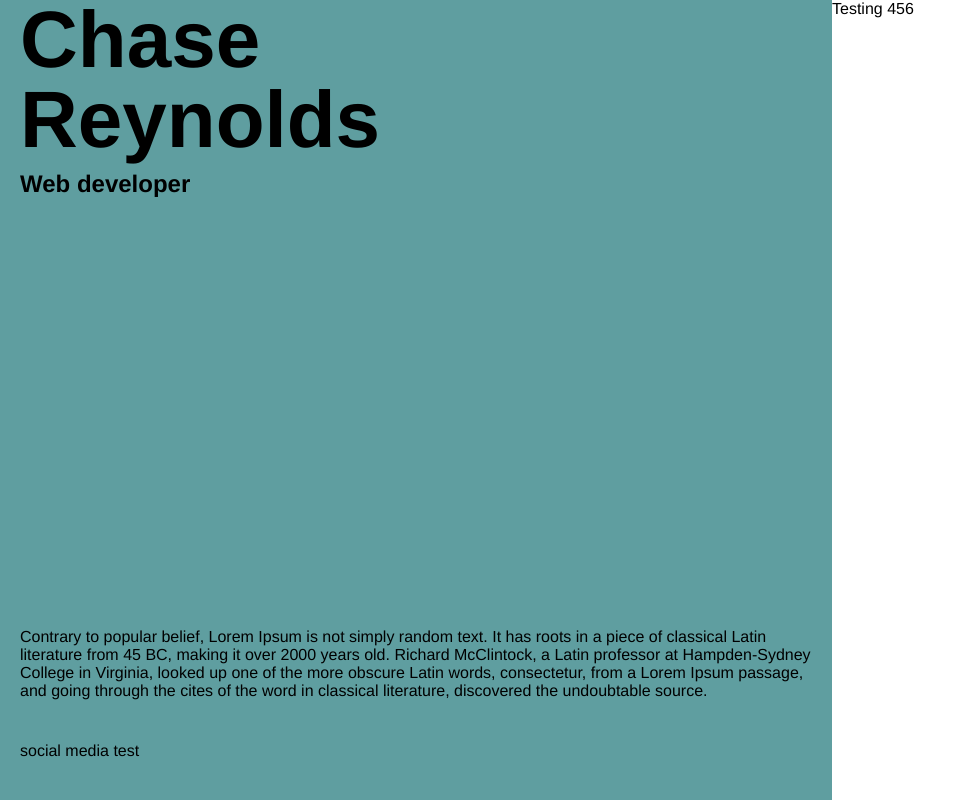
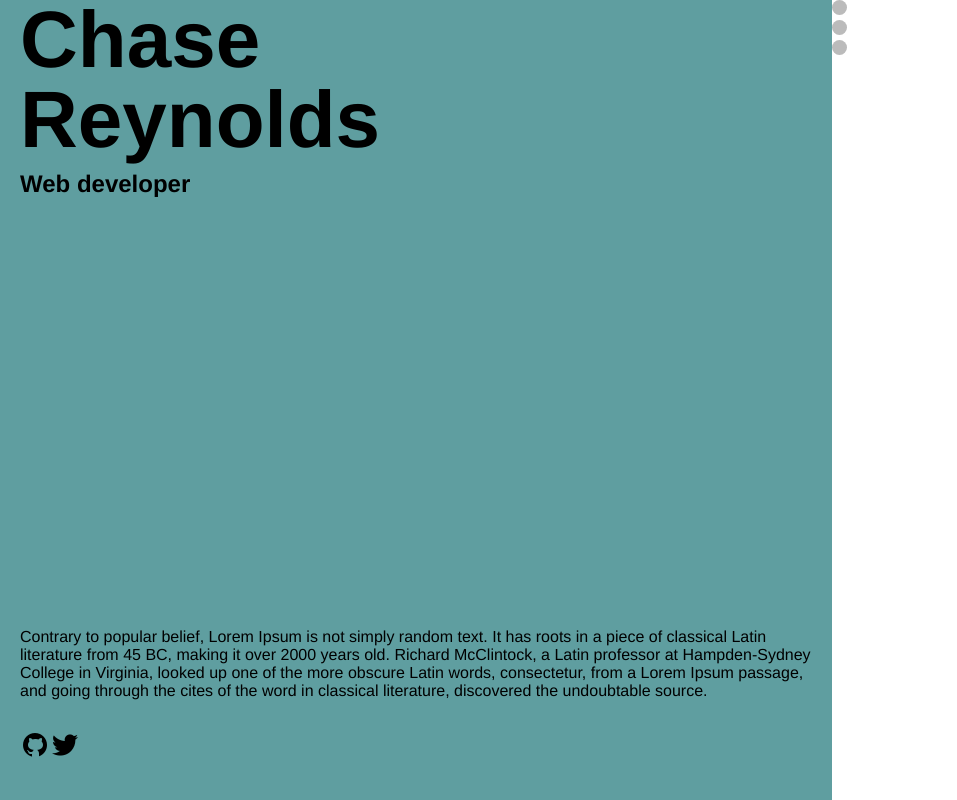
Before and after one commit to itsagift/my-personal-website, a plain HTML site: page index.html in a window 1280 px wide. Shown: the whole page, without its empty margins (0-957 px from the left). Drawn offline with Linux system fonts and the light colour scheme; a script that the page names is missing.

Commit message:
add slide html

```diff
--- a/index.html
+++ b/index.html
@@ -5,7 +5,10 @@
     <link rel="stylesheet" href="style.css" />
   </head>
   <body>
-    <div class="social_media">social media test</div>
+    <ul class="social_media">
+        <li class="sm__icon"><a href="/"><img src="images/icons8-github-30.png"/></a></li>
+        <li class="sm__icon"><a href="/"><img src="images/icons8-twitter-30.png"/></a></li>
+    </ul>
     <div class="container">
         <div class="column-text">
             <div class="titles">
@@ -21,7 +24,10 @@
             </div>
         </div>
         <div class="column-image">
-            Testing 456
+        <ul class="image__slides"></ul>
+            <span class="dot" id="dot-1"></span>
+            <span class="dot" id="dot-2"></span>
+            <span class="dot" id="dot-3"></span>
         </div>
     </div>
     <script src="script.js"></script>
--- /dev/null
+++ b/script.js
@@ -0,0 +1,3 @@
+var one = document.getElementById('dot-one');
+var two = document.getElementById('dot-two');
+var three = document.getElementById('dot-three');
--- a/style.css
+++ b/style.css
@@ -11,10 +11,15 @@ body, html, .container{
 .social_media{
     display: flex;
     position: fixed;
-    bottom: calc(40px);
+    bottom: calc(20px);
     left: calc(20px);
+    list-style: none;
+    padding: 0;
 }
-
+.sm__icon{
+    padding: 0;
+    margin: 0;
+}
 .container{
     display: flex;
     width: 100%;
@@ -36,6 +41,26 @@ body, html, .container{
 .text__subtitle{
     margin: 0;
 }
+.image__slides{
+    list-style-type: none;
+    margin: 0;
+    padding: 0;
+}
+
+.dots{
+    display: flex;
+}
+.dot {
+    cursor: pointer;
+    height: 15px;
+    width: 15px;
+    margin-bottom: 5px;
+
+    background-color: #bbb;
+    border-radius: 50%;
+    display: flex;
+    transition: background-color 0.6s ease;
+  }
 
 @media only screen and (max-width: 900px){
     .container{
@@ -53,4 +78,8 @@ body, html, .container{
     .description{
         padding-bottom: 100px;
     }
+    .dots{
+        flex-direction: column;
+
+    }
 }
```
